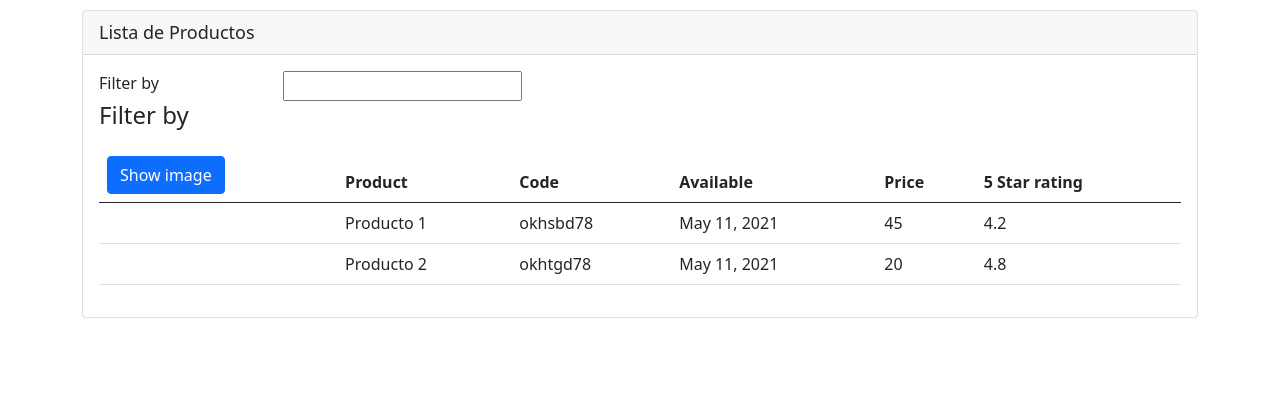
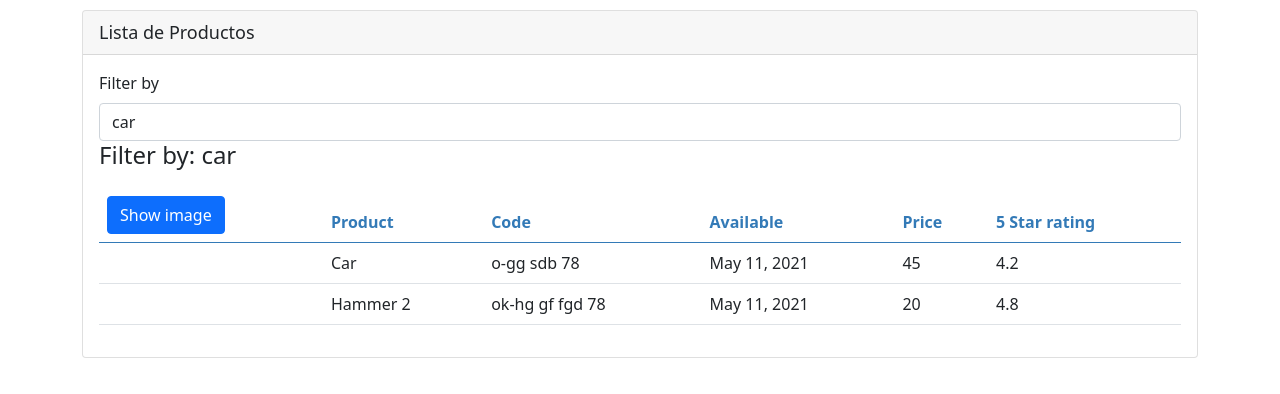
Before and after one commit to javierhernandez921207/angularApp2, an Angular app: page / in a window 1280 px wide. Shown: the top 394 px of the page. Built offline with nearby package versions, Linux system fonts and the light colour scheme.

Commit message:
muestro img en la tabla creo pipe y adelanto filtrado en la tabla

```diff
--- /dev/null
+++ b/src/app/products/product-listComponent.css
@@ -0,0 +1,3 @@
+thead{
+  color: #337AB7;
+}
--- a/src/app/products/product-listComponent.html
+++ b/src/app/products/product-listComponent.html
@@ -4,16 +4,14 @@
   </div>
   <div class="card-body">
     <div class="row">
-      <div class="col-md-2">
-        Filter by
-      </div>
-      <div class="col-md-4">
-        <input type="text"/>
+      <div>
+        <label class="form-label">Filter by</label>
+        <input [(ngModel)]="listFilter" class="form-control" type="text"/>
       </div>
     </div>
     <div class="row">
       <div class="col-md-6">
-        <h4>Filter by</h4>
+        <h4>Filter by: {{listFilter}}</h4>
       </div>
     </div>
     <div class="table-responsive">
@@ -21,7 +19,7 @@
         <thead>
         <tr>
           <th>
-            <button class="btn btn-primary">Show image</button>
+            <button (click)="toggleImage()" class="btn btn-primary">{{showImage ? 'Hide' : 'Show'}} image</button>
           </th>
           <th>Product</th>
           <th>Code</th>
@@ -31,13 +29,17 @@
         </tr>
         </thead>
         <tbody>
-        <tr *ngFor="let prod of products">
-          <td></td>
+        <tr *ngFor="let prod of filteredProducts">
+          <td><img *ngIf="showImage" class="img-fluid"
+                   [src]="prod.imgUrl"
+                   [title]="prod.name"
+                   [style.width.px]="imageWidth"
+                   [style.margin.px]="imageMargin"></td>
           <td>{{prod.name}}</td>
-          <td>{{prod.code}}</td>
+          <td>{{prod.code | lowercase | convertToSpace: ' '}}</td>
           <td>{{prod.release}}</td>
           <td>{{prod.price}}</td>
-          <td>{{prod.starRaiting}}</td>
+          <td>{{prod.starRating}}</td>
         </tr>
         </tbody>
       </table>
--- a/src/app/products/product-listComponent.ts
+++ b/src/app/products/product-listComponent.ts
@@ -1,27 +1,68 @@
-import {Component} from '@angular/core';
+import {Component, OnInit} from '@angular/core';
+import {IProduct} from './product';
 
 @Component({
   selector: 'pm-product-list',
-  templateUrl: './product-listComponent.html'
+  templateUrl: './product-listComponent.html',
+  styleUrls: ['./product-listComponent.css']
 })
-export class ProductListComponent {
+export class ProductListComponent implements OnInit {
+
   pageTitle: string = 'Lista de Productos';
-  products: any[] = [
+  imageWidth: number = 50;
+  imageMargin: number = 2;
+  showImage: boolean = false;
+  products: IProduct[] = [
     {
-      'id': 1,
-      'name': 'Producto 1',
-      'code': 'okhsbd78',
-      'price': 45,
-      'release': 'May 11, 2021',
-      'starRaiting': 4.2
+      id: 1,
+      name: 'Car',
+      code: 'o GG sDB 78',
+      price: 45,
+      release: 'May 11, 2021',
+      starRating: 4.2,
+      description: 'asdasdasdasdasdasdasdasdasdasd asdasdasdasdas as dasd asd',
+      imgUrl: 'http://localhost:4200/assets/images/garden_cart.png'
     },
     {
-      'id': 1,
-      'name': 'Producto 2',
-      'code': 'okhtgd78',
-      'price': 20,
-      'release': 'May 11, 2021',
-      'starRaiting': 4.8
+      id: 1,
+      name: 'Hammer 2',
+      code: 'ok hG GF Fgd 78',
+      price: 20,
+      release: 'May 11, 2021',
+      starRating: 4.8,
+      description: 'SVGFEColorMatrixElement as dasdasdasdasdasd asd asd as d',
+      imgUrl: 'http://localhost:4200/assets/images/hammer.png'
     }
   ];
+
+  filteredProducts: IProduct[] = [];
+  private _listFilter: string = 'car';
+
+  constructor() {
+    this.filteredProducts = this.products;
+  }
+
+  get listFilter(): string {
+    return this._listFilter;
+    this.filteredProducts = this.listFilter ? this.performFilter(this.listFilter) : this.products;
+  }
+
+  set listFilter(value: string) {
+    this._listFilter = value;
+  }
+
+  toggleImage(): void {
+    this.showImage = !this.showImage;
+  }
+
+  ngOnInit(): void {
+    console.log('In OnInit.');
+  }
+
+  performFilter(filterBy: string): IProduct[] {
+    filterBy = filterBy.toLocaleLowerCase();
+    return this.products.filter((product: IProduct) =>
+      product.name.toLocaleLowerCase().indexOf(filterBy) !== -1);
+  }
+
 }
--- /dev/null
+++ b/src/app/products/product.ts
@@ -0,0 +1,26 @@
+export interface IProduct {
+  id: number;
+  name: string;
+  code: string;
+  release: string;
+  price: number;
+  description: string;
+  starRating: number;
+  imgUrl: string;
+}
+
+export class Product implements IProduct {
+  constructor(public id: number,
+              public name: string,
+              public code: string,
+              public release: string,
+              public price: number,
+              public description: string,
+              public starRating: number,
+              public imgUrl: string) {
+  }
+
+  calculateDiscount(percent: number): number {
+    return this.price - (this.price * percent / 100);
+  }
+}
--- /dev/null
+++ b/src/app/shared/convert-to-space.pipe.ts
@@ -0,0 +1,12 @@
+import { Pipe, PipeTransform } from '@angular/core';
+
+@Pipe({
+  name: 'convertToSpace'
+})
+export class ConvertToSpace implements PipeTransform {
+
+  transform(value: string, character: string): string {
+    return value.replace(character,'-');
+  }
+
+}
```
Also changed, not shown: package.json (+15 -15 lines), src/app/app.module.ts (+6 -2 lines), 1 other file (tests, documents, lock files or other folders).
